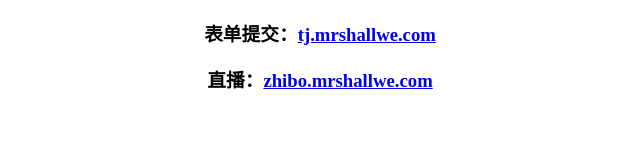
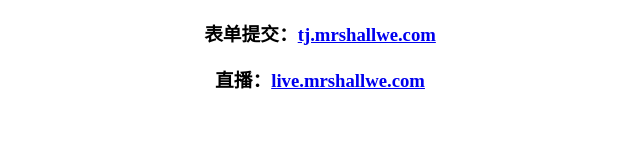
Before and after one commit to swheart/swheartlist.github.io, a plain HTML site: page index.html in a window 1280 px wide. Shown: the part 284-434 px from the top of the page, without its empty margins (320-960 px from the left). Drawn offline with Linux system fonts and the light colour scheme.

Commit message:
Update index.html

```diff
--- a/index.html
+++ b/index.html
@@ -31,7 +31,7 @@
 <h3>博客：<a href="https://blog.mrshallwe.com" target="_blank">blog.mrshallwe.com</a><br/></h3><br/>
 
 <h3>表单提交：<a href="https://tj.mrshallwe.com" target="_blank">tj.mrshallwe.com</a><br/></h3>
-<h3>直播：<a href="https://zhibo.mrshallwe.com" target="_blank">zhibo.mrshallwe.com</a><br/></h3><br/>
+<h3>直播：<a href="https://live.mrshallwe.com" target="_blank">live.mrshallwe.com</a><br/></h3><br/>
 
 <h3>微博：<a href="https://weibo.mrshallwe.com" target="_blank">weibo.mrshallwe.com</a><br/></h3>
 <h3>QQ空间：<a href="https://qzone.mrshallwe.com" target="_blank">qzone.mrshallwe.com</a><br/></h3>
```
